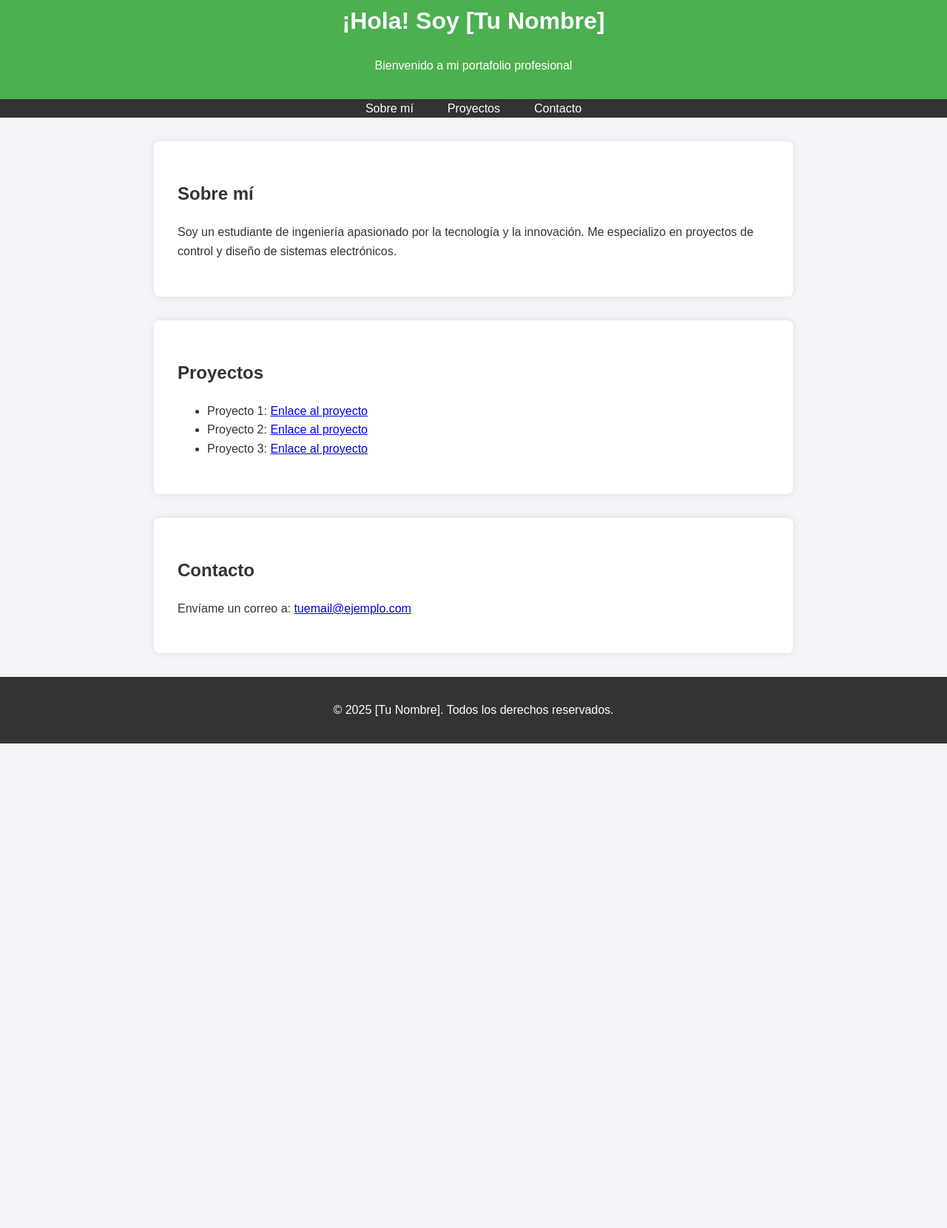
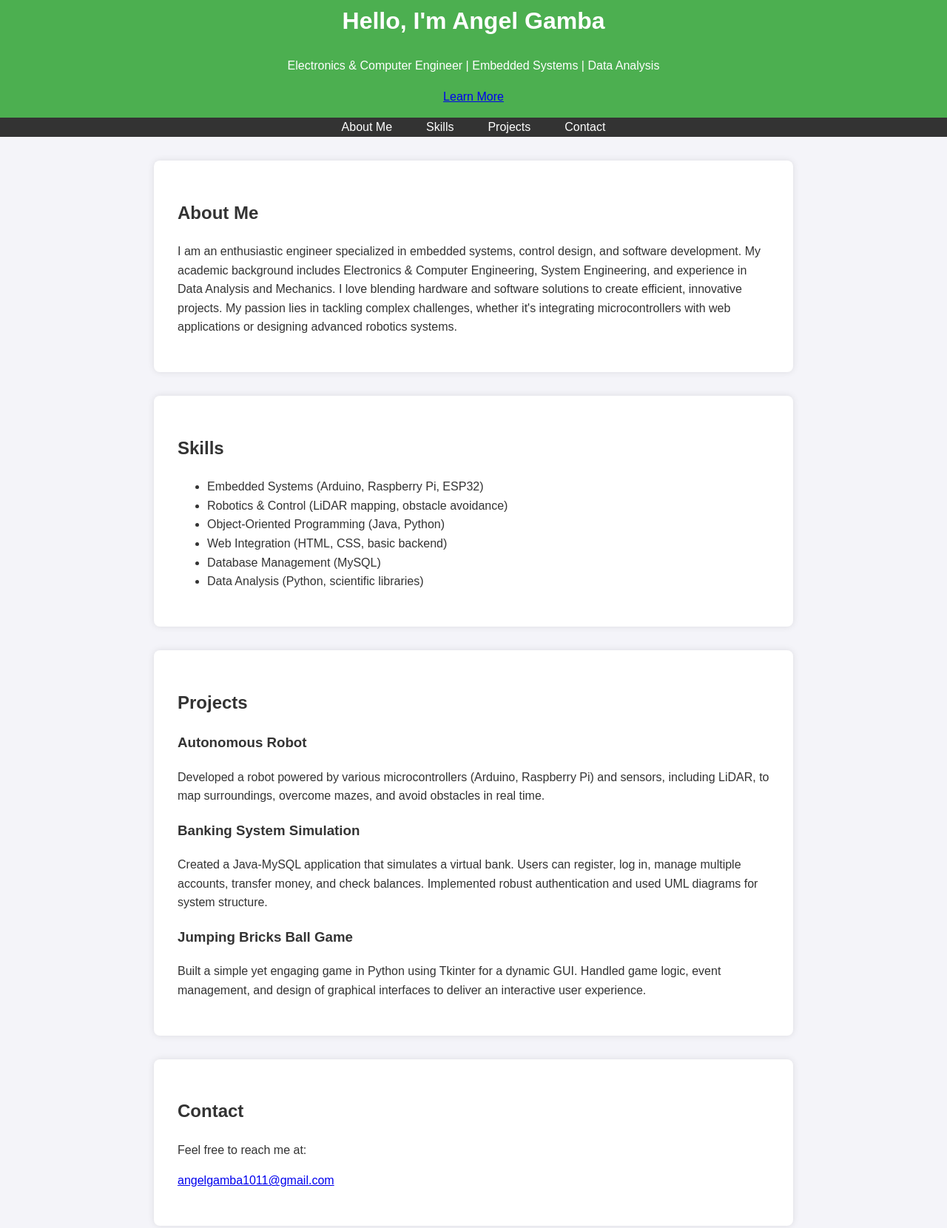
Before and after one commit to AngelGMP1/mi-portafolio, a plain HTML site: page index.html in a window 1280 px wide. Shown: the part 34-1694 px from the top of the page at 74% size. Before the commit the page ends 1039 px from the top, so only its background shows below. Drawn offline with Linux system fonts and the light colour scheme.

Commit message:
index.html
Mas informacion

```diff
--- a/index.html
+++ b/index.html
@@ -1,41 +1,109 @@
 <!DOCTYPE html>
-<html lang="es">
+<html lang="en">
 <head>
-    <meta charset="UTF-8">
-    <meta name="viewport" content="width=device-width, initial-scale=1.0">
-    <title>Mi Portafolio</title>
-    <link rel="stylesheet" href="styles.css">
+  <meta charset="UTF-8" />
+  <meta name="viewport" content="width=device-width, initial-scale=1.0"/>
+  <title>Angel Gamba - Portfolio</title>
+  <!-- Vinculación al CSS externo -->
+  <link rel="stylesheet" href="styles.css" />
+  <!-- Fuentes e íconos (opcional) -->
+  <link rel="preconnect" href="https://fonts.googleapis.com">
+  <link
+    href="https://fonts.googleapis.com/css2?family=Montserrat:wght@400;600&display=swap"
+    rel="stylesheet"
+  />
 </head>
+
 <body>
-    <header>
-        <h1>¡Hola! Soy [Tu Nombre]</h1>
-        <p>Bienvenido a mi portafolio profesional</p>
+  <!-- Encabezado con efecto de “hero section” -->
+  <header class="hero">
+    <div class="overlay"></div>
+    <div class="hero-content">
+      <h1 class="hero-title">Hello, I'm <span>Angel Gamba</span></h1>
+      <p class="hero-subtitle">
+        Electronics & Computer Engineer | Embedded Systems | Data Analysis
+      </p>
+      <a href="#about" class="btn-primary">Learn More</a>
+    </div>
   </header>
-    <nav>
+
+  <!-- Barra de navegación -->
+  <nav class="nav-bar">
     <ul>
-            <li><a href="#sobre-mi">Sobre mí</a></li>
-            <li><a href="#proyectos">Proyectos</a></li>
-            <li><a href="#contacto">Contacto</a></li>
+      <li><a href="#about">About Me</a></li>
+      <li><a href="#skills">Skills</a></li>
+      <li><a href="#projects">Projects</a></li>
+      <li><a href="#contact">Contact</a></li>
     </ul>
   </nav>
-    <section id="sobre-mi">
-        <h2>Sobre mí</h2>
-        <p>Soy un estudiante de ingeniería apasionado por la tecnología y la innovación. Me especializo en proyectos de control y diseño de sistemas electrónicos.</p>
+
+  <!-- Sección “Acerca de mí” -->
+  <section id="about" class="section-container">
+    <h2>About Me</h2>
+    <p>
+      I am an enthusiastic engineer specialized in embedded systems, control design,
+      and software development. My academic background includes Electronics & Computer
+      Engineering, System Engineering, and experience in Data Analysis and Mechanics.
+      I love blending hardware and software solutions to create efficient, innovative
+      projects. My passion lies in tackling complex challenges, whether it's integrating
+      microcontrollers with web applications or designing advanced robotics systems.
+    </p>
   </section>
-    <section id="proyectos">
-        <h2>Proyectos</h2>
-        <ul>
-            <li>Proyecto 1: <a href="#">Enlace al proyecto</a></li>
-            <li>Proyecto 2: <a href="#">Enlace al proyecto</a></li>
-            <li>Proyecto 3: <a href="#">Enlace al proyecto</a></li>
+
+  <!-- Sección “Habilidades” -->
+  <section id="skills" class="section-container">
+    <h2>Skills</h2>
+    <ul class="skills-list">
+      <li>Embedded Systems (Arduino, Raspberry Pi, ESP32)</li>
+      <li>Robotics & Control (LiDAR mapping, obstacle avoidance)</li>
+      <li>Object-Oriented Programming (Java, Python)</li>
+      <li>Web Integration (HTML, CSS, basic backend)</li>
+      <li>Database Management (MySQL)</li>
+      <li>Data Analysis (Python, scientific libraries)</li>
     </ul>
   </section>
-    <section id="contacto">
-        <h2>Contacto</h2>
-        <p>Envíame un correo a: <a href="mailto:tuemail@ejemplo.com">tuemail@ejemplo.com</a></p>
+
+  <!-- Sección “Proyectos” -->
+  <section id="projects" class="section-container">
+    <h2>Projects</h2>
+    <div class="projects-grid">
+      <article class="project-card">
+        <h3>Autonomous Robot</h3>
+        <p>
+          Developed a robot powered by various microcontrollers (Arduino, Raspberry Pi)
+          and sensors, including LiDAR, to map surroundings, overcome mazes, and avoid
+          obstacles in real time.
+        </p>
+      </article>
+      <article class="project-card">
+        <h3>Banking System Simulation</h3>
+        <p>
+          Created a Java-MySQL application that simulates a virtual bank. Users can register,
+          log in, manage multiple accounts, transfer money, and check balances. Implemented
+          robust authentication and used UML diagrams for system structure.
+        </p>
+      </article>
+      <article class="project-card">
+        <h3>Jumping Bricks Ball Game</h3>
+        <p>
+          Built a simple yet engaging game in Python using Tkinter for a dynamic GUI.
+          Handled game logic, event management, and design of graphical interfaces to
+          deliver an interactive user experience.
+        </p>
+      </article>
+    </div>
   </section>
+
+  <!-- Sección “Contacto” -->
+  <section id="contact" class="section-container">
+    <h2>Contact</h2>
+    <p>Feel free to reach me at:</p>
+    <p><a href="mailto:angelgamba1011@gmail.com">angelgamba1011@gmail.com</a></p>
+  </section>
+
+  <!-- Pie de página -->
   <footer>
-        <p>© 2025 [Tu Nombre]. Todos los derechos reservados.</p>
+    <p>© 2025 Angel Gamba. All rights reserved.</p>
   </footer>
 </body>
 </html>
```
Lines whose indentation alone changed are shown as unchanged.
